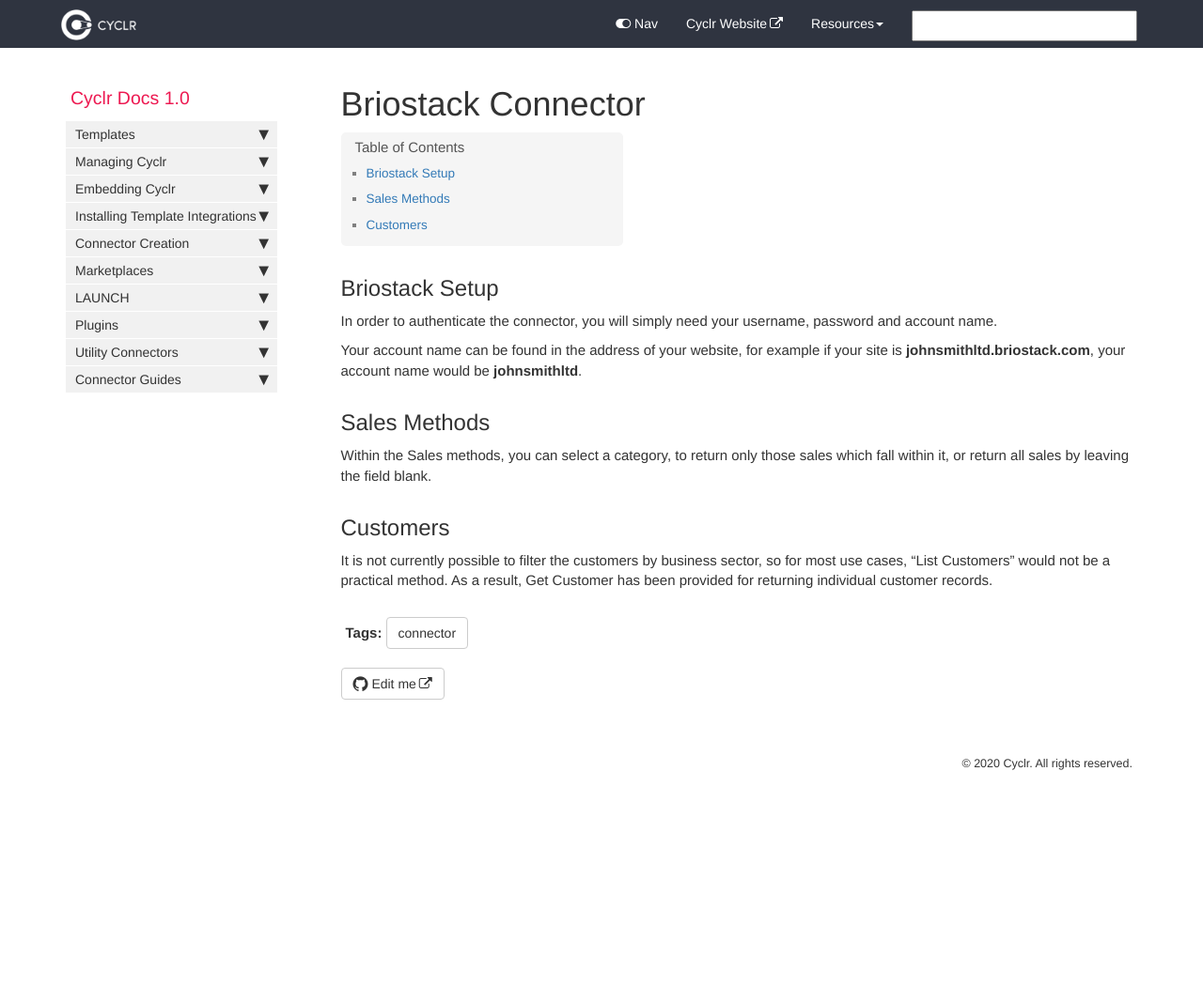
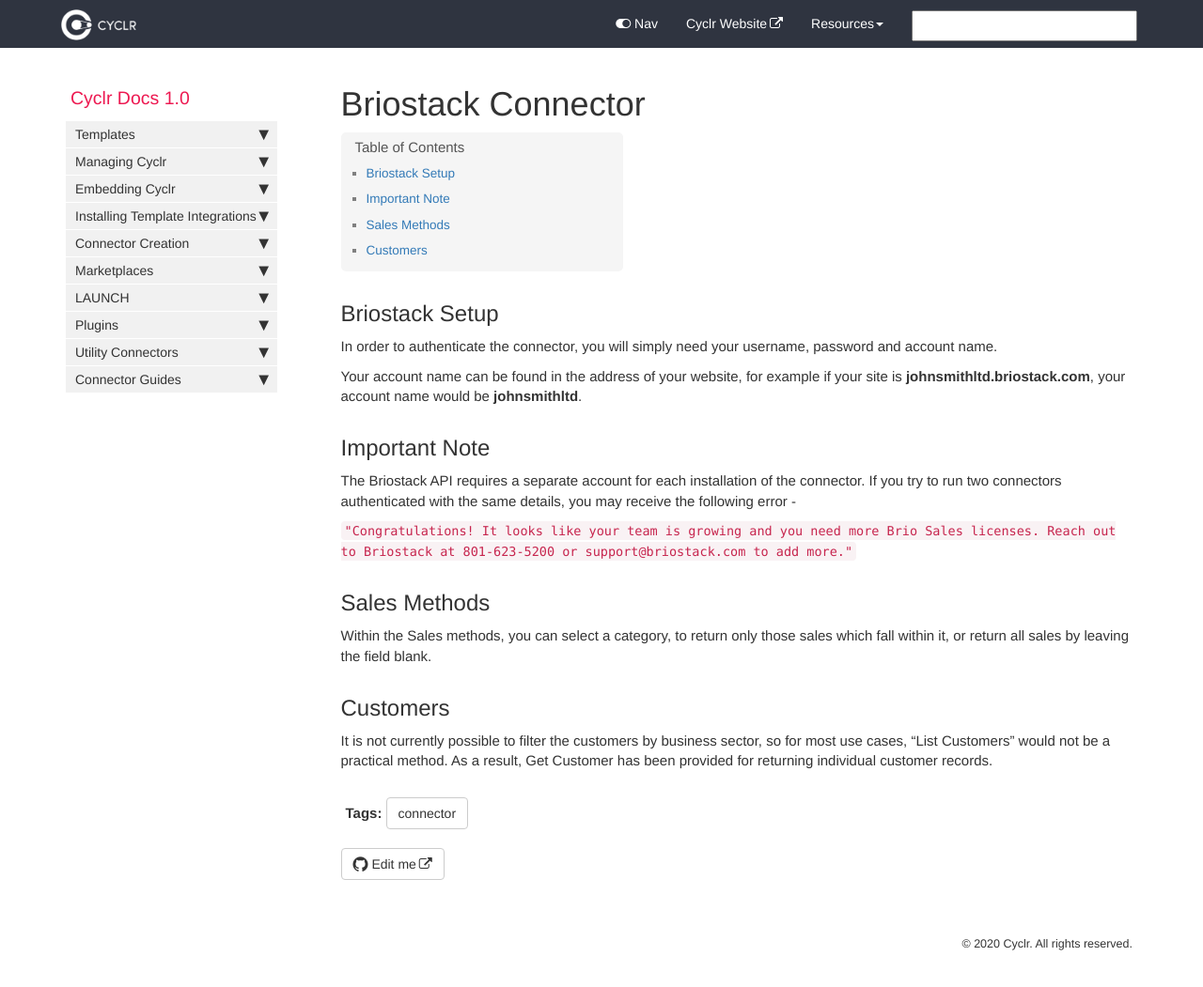
Before and after one commit to sneakysneak/docs, a Jekyll site: the page built from pages/connector-authentication/briostack.md, in a window 1280 px wide and 1075 px high. Shown: the top 1051 px of the window at 94% size. Built offline with Jekyll 4.4.1, drawn with Linux system fonts in a browser that asks for light colours; nearby versions of some CDN libraries; comment, search, counter and statistics services are not loaded.

Commit message:
Update briostack.md

```diff
--- a/pages/connector-authentication/briostack.md
+++ b/pages/connector-authentication/briostack.md
@@ -11,6 +11,13 @@ In order to authenticate the connector, you will simply need your username, pass
 
 Your account name can be found in the address of your website, for example if your site is __johnsmithltd.briostack.com__, your account name would be __johnsmithltd__.
 
+
+Important Note
+---------------
+The Briostack API requires a separate account for each installation of the connector.  If you try to run two connectors authenticated with the same details, you may receive the following error -
+
+``"Congratulations! It looks like your team is growing and you need more Brio Sales licenses. Reach out to Briostack at 801-623-5200 or support@briostack.com to add more."``
+
 Sales Methods
 ---------------
 Within the Sales methods, you can select a category, to return only those sales which fall within it, or return all sales by leaving the field blank.
```
